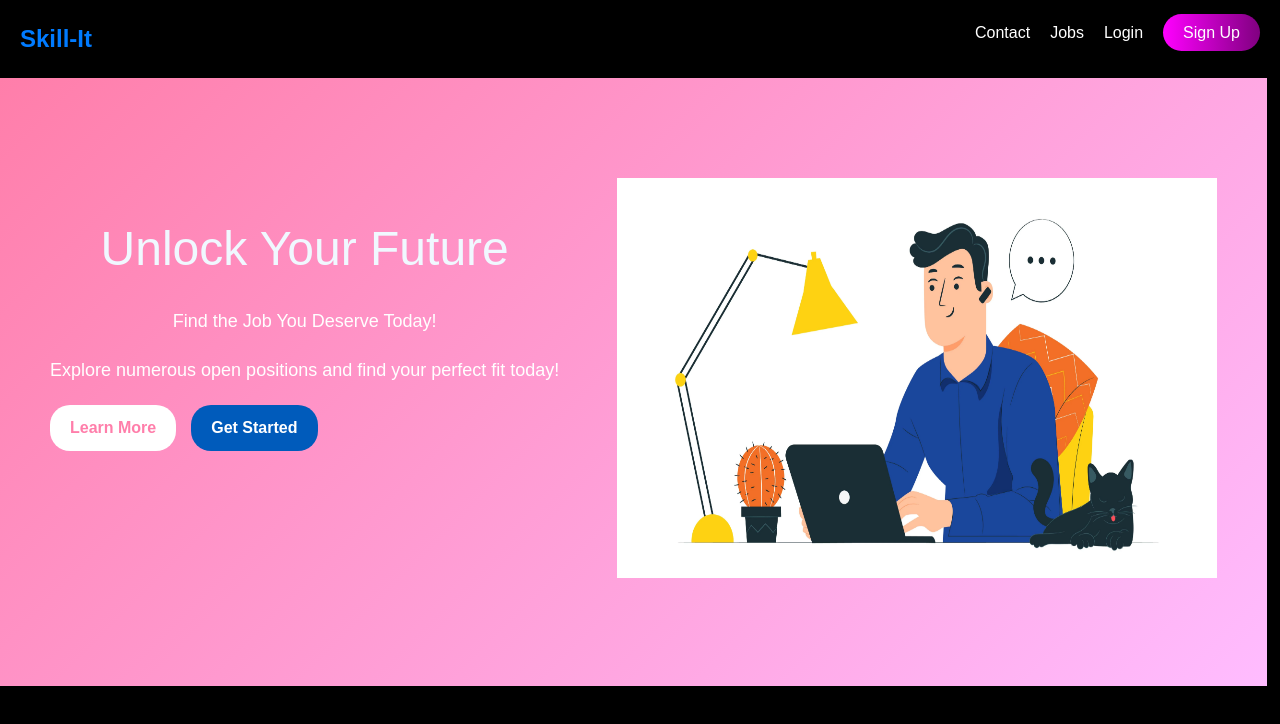
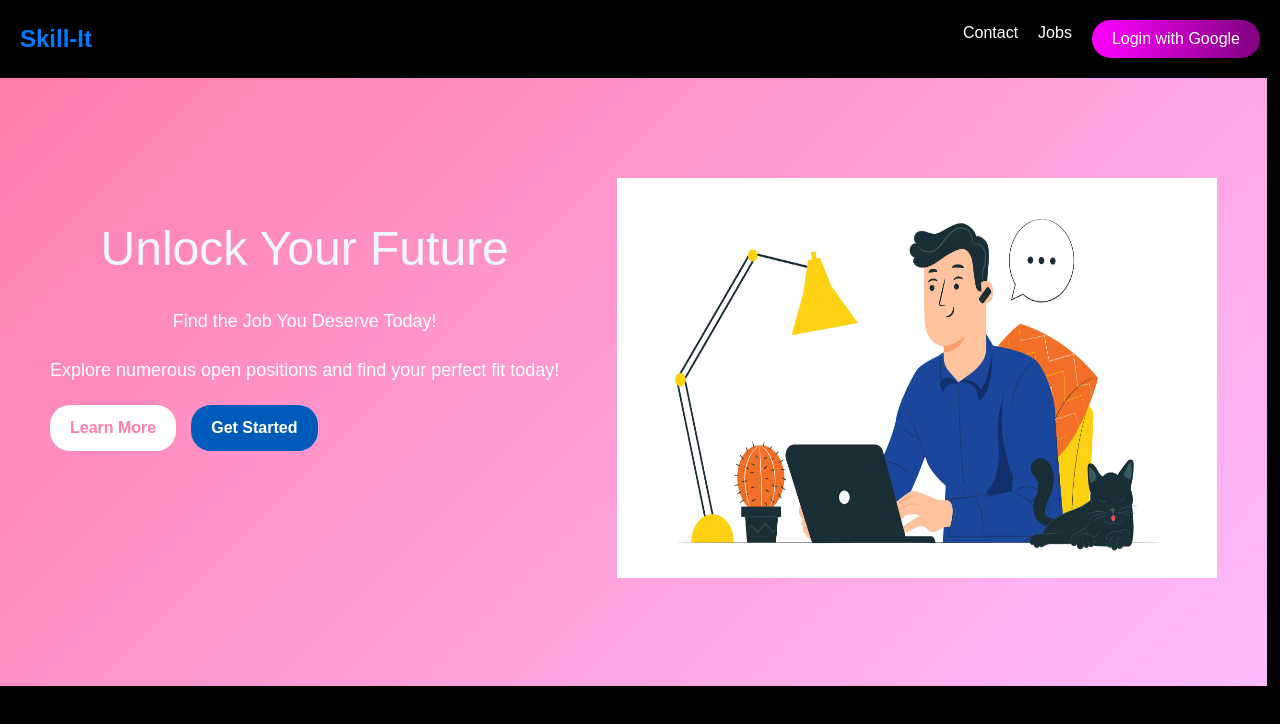
Before and after one commit to DevelSSN/skill-It, a React (Vite) app in the folder skill-It/: page / in a window 1280 px wide. Shown: the top 724 px of the page. Built offline with nearby package versions, Linux system fonts and the light colour scheme.

Commit message:
Added GoogleLogin

```diff
--- /dev/null
+++ b/package.json
@@ -0,0 +1,6 @@
+{
+  "dependencies": {
+    "@react-oauth/google": "^0.12.1",
+    "axios": "^1.7.7"
+  }
+}
--- a/skill-It/src/App.jsx
+++ b/skill-It/src/App.jsx
@@ -1,8 +1,7 @@
-3// import { useState } from "react";
+3; // import { useState } from "react";
 import { BrowserRouter, Route, Routes } from "react-router-dom";
 import "normalize.css";
 import "./App.css";
-import FormComponent from "./components/FormComponent/FormComponent";
 import Profile from "./components/Profile/Profile";
 import QueryResult from "./components/QueryResult/QueryResult";
 import QuestionComponent from "./components/QuestionComponent/QuestionComponent";
--- /dev/null
+++ b/skill-It/src/components/GoogleLoginComponent/GoogleLoginComponent.jsx
@@ -0,0 +1,61 @@
+import { useState } from "react";
+import { useGoogleLogin, googleLogout } from "@react-oauth/google";
+import axios from "axios";
+import styles from "./GoogleLoginComponent.module.css";
+
+const GoogleLoginComponent = () => {
+  const [user, setUser] = useState(null);
+
+  const login = useGoogleLogin({
+    onSuccess: async (response) => {
+      try {
+        const tokenResponse = await axios.get(
+          `https://www.googleapis.com/oauth2/v3/tokeninfo?id_token=${response.credential}`,
+        );
+
+        const profile = tokenResponse.data;
+        console.log("Login Success:", profile);
+
+        // Send profile to your backend for DB integration
+        await axios.post("http://your-server-endpoint/login", { profile });
+
+        setUser(profile);
+      } catch (error) {
+        console.error("Error fetching Google profile:", error);
+      }
+    },
+    onError: () => console.log("Login Failed"),
+  });
+
+  const logout = () => {
+    googleLogout();
+    setUser(null);
+    console.log("User logged out");
+  };
+
+  return (
+    <div className={styles.googleLoginContainer}>
+      {user ? (
+        <div className={styles.profile}>
+          <img src={user.picture} alt="Profile" className={styles.profileImg} />
+          <h3>Welcome, {user.name}</h3>
+          <button
+            onClick={logout}
+            className={`${styles.navItem} ${styles.signUp}`}
+          >
+            Logout
+          </button>
+        </div>
+      ) : (
+        <button
+          onClick={() => login()}
+          className={`${styles.navItem} ${styles.signUp}`}
+        >
+          Login with Google
+        </button>
+      )}
+    </div>
+  );
+};
+
+export default GoogleLoginComponent;
--- /dev/null
+++ b/skill-It/src/components/GoogleLoginComponent/GoogleLoginComponent.module.css
@@ -0,0 +1,27 @@
+.googleLoginContainer {
+    text-align: center;
+}
+
+.profile {
+    text-align: center;
+    margin: 20px;
+}
+
+.profileImg {
+    width: 50px;
+    height: 50px;
+    border-radius: 50%;
+}
+
+.navItem {
+    text-decoration: none;
+    color: white;
+    font-size: 16px;
+    padding: 10px 20px;
+    border-radius: 20px;
+    background: linear-gradient(to right, magenta, purple);
+}
+
+.navItem:hover {
+    background: linear-gradient(to right, purple, magenta);
+}
--- a/skill-It/src/components/Header/Header.jsx
+++ b/skill-It/src/components/Header/Header.jsx
@@ -1,5 +1,5 @@
-import React from "react";
 import styles from "./Header.module.css";
+import GoogleLoginComponent from "../GoogleLoginComponent/GoogleLoginComponent";
 
 const Header = () => {
   return (
@@ -21,15 +21,9 @@ const Header = () => {
               Jobs
             </a>
           </li>
+
           <li>
-            <a href="login" className={styles.navItem}>
-              Login
-            </a>
-          </li>
-          <li>
-            <a href="signup" className={`${styles.navItem} ${styles.signUp}`}>
-              Sign Up
-            </a>
+            <GoogleLoginComponent />
           </li>
         </ul>
       </nav>
--- a/skill-It/src/components/HomeSection/HomeSection.jsx
+++ b/skill-It/src/components/HomeSection/HomeSection.jsx
@@ -1,12 +1,11 @@
 // HomeSection.jsx
-import React from "react";
 import styles from "./HomeSection.module.css";
 import homeImage from "./new.png"; // Ensure the image is in the correct path
 import Header from "../Header/Header";
 
 const HomeSection = () => {
   return (
-    <body>
+    <>
       <Header className={styles.top} />
       <main>
         <section className={styles.home}>
@@ -35,7 +34,7 @@ const HomeSection = () => {
           </div>
         </section>
       </main>
-    </body>
+    </>
   );
 };
 
--- a/skill-It/src/main.jsx
+++ b/skill-It/src/main.jsx
@@ -1,10 +1,17 @@
-import { StrictMode } from "react";
-import { createRoot } from "react-dom/client";
+import React from "react";
+import ReactDOM from "react-dom/client";
+
 import "./index.css";
 import App from "./App.jsx";
+import { GoogleOAuthProvider } from "@react-oauth/google";
 
-createRoot(document.getElementById("root")).render(
-  <StrictMode>
-    <App />
-  </StrictMode>,
+const clientId =
+  "1039196815285-7s0cjgp43o2it258ha7p8ilecomrp68d.apps.googleusercontent.com";
+
+ReactDOM.createRoot(document.getElementById("root")).render(
+  <React.StrictMode>
+    <GoogleOAuthProvider clientId={clientId}>
+      <App />
+    </GoogleOAuthProvider>
+  </React.StrictMode>,
 );
```
Also changed, not shown: 2 other files (tests, documents, lock files or other folders).
